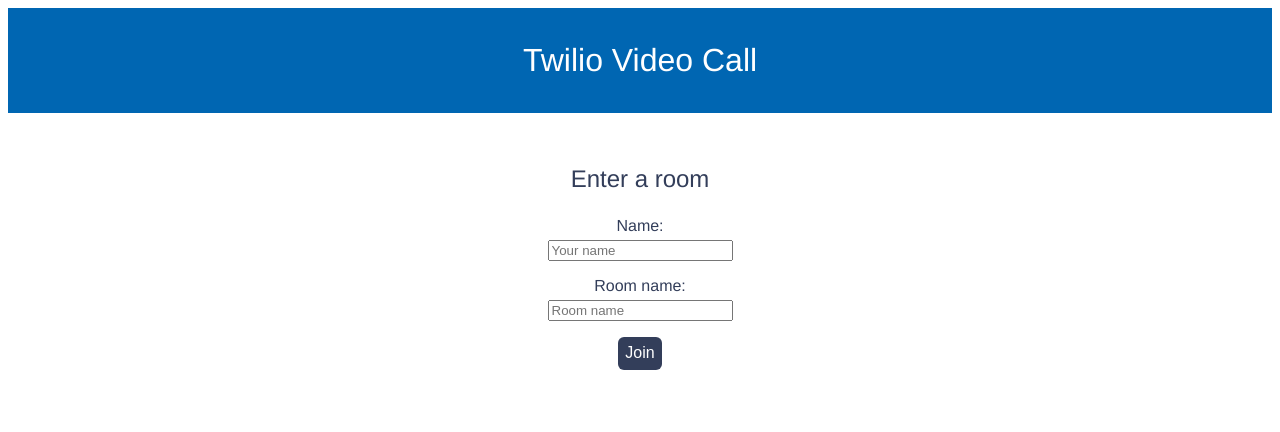
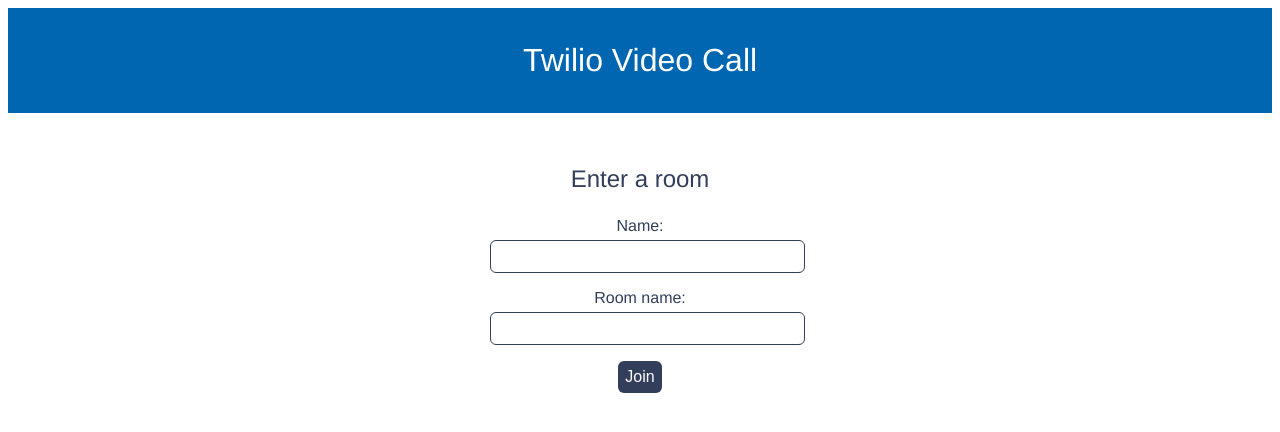
Before and after one commit to react-mern/POC-Twilio-Video-Call, a React (Vite) app: page / in a window 1280 px wide. Shown: the top 432 px of the page. Built offline with nearby package versions, Linux system fonts and the light colour scheme.

Commit message:
:fire: Removed unnecessary files and updated the components

```diff
--- a/src/components/Form/Form.tsx
+++ b/src/components/Form/Form.tsx
@@ -1,25 +1,21 @@
 import React from "react";
-import { Formik, Field, ErrorMessage, FormikHelpers } from "formik";
 import {
   FormWrapper,
   FormInputWrapper,
   FormLabel,
   FormHeading,
+  FormInput,
   StyledButton,
 } from "./Form.style";
-import { validationSchema } from "../../constants/formValidation";
-import ErrorStyle from "../../styled/Error.style";
 import PropTypes from "prop-types";
+import { FormEvent } from "react";
 
 interface FormProps {
   username: string;
   handleUsernameChange: (event: React.ChangeEvent<HTMLInputElement>) => void;
   roomName: string;
   handleRoomNameChange: (event: React.ChangeEvent<HTMLInputElement>) => void;
-  handleSubmit: (
-    values: { username: string; roomName: string },
-    formikHelpers: FormikHelpers<{ username: string; roomName: string }>
-  ) => void;
+  handleSubmit: (event: FormEvent) => void;
   connecting: boolean;
 }
 
@@ -32,46 +28,36 @@
   connecting,
 }) => {
   return (
-    <Formik
-      initialValues={{ username: "", roomName: "" }}
-      validationSchema={validationSchema}
-      onSubmit={handleSubmit}
-    >
-      <FormWrapper>
+    <FormWrapper onSubmit={handleSubmit}>
        <FormHeading>Enter a room</FormHeading>
        <FormInputWrapper>
-          <FormLabel htmlFor="username">Name:</FormLabel>
-          <Field
+        <FormLabel htmlFor="name">Name:</FormLabel>
+        <FormInput
           type="text"
-            id="username"
-            placeholder="Your name"
-            name="username"
+          id="field"
           value={username}
           onChange={handleUsernameChange}
           readOnly={connecting}
+          required
         />
-          <ErrorMessage name="username" component={ErrorStyle} />
       </FormInputWrapper>
 
       <FormInputWrapper>
-          <FormLabel htmlFor="roomName">Room name:</FormLabel>
-          <Field
+        <FormLabel htmlFor="room">Room name:</FormLabel>
+        <FormInput
           type="text"
-            id="roomName"
-            placeholder="Room name"
-            name="roomName"
+          id="room"
           value={roomName}
           onChange={handleRoomNameChange}
           readOnly={connecting}
+          required
         />
-          <ErrorMessage name="roomName" component={ErrorStyle} />
       </FormInputWrapper>
 
       <StyledButton type="submit" disabled={connecting}>
         {connecting ? "Connecting" : "Join"}
       </StyledButton>
     </FormWrapper>
-    </Formik>
   );
 };
 
--- a/src/components/Participant/Participant.tsx
+++ b/src/components/Participant/Participant.tsx
@@ -15,7 +15,11 @@
 }
 
 type TrackPublication = LocalTrackPublication | RemoteTrackPublication;
-
+/**
+ *
+ * @param param0
+ * @returns
+ */
 const Participant: React.FC<ParticipantProps> = ({ participant }) => {
   const [videoTracks, setVideoTracks] = useState<(LocalTrack | RemoteTrack)[]>([]);
   const [audioTracks, setAudioTracks] = useState<(LocalTrack | RemoteTrack)[]>([]);
--- a/src/constants/formValidation.ts
+++ /dev/null
@@ -1,7 +0,0 @@
-import * as Yup from "yup";
-import * as validationMessages from "./validationMessages"
-
-export const validationSchema = Yup.object({
-    username: Yup.string().required(validationMessages.NAME_REQUIRED),
-    roomName: Yup.string().required(validationMessages.ROOM_NAME_REQUIRED),
-  });
--- a/src/constants/validationMessages.ts
+++ /dev/null
@@ -1,2 +0,0 @@
-export const NAME_REQUIRED = "Name is required";
-export const ROOM_NAME_REQUIRED = "Room name is required";
--- a/src/styled/Error.style.ts
+++ /dev/null
@@ -1,12 +0,0 @@
-// Import the 'styled' function from 'styled-components'
-import styled from "styled-components";
-
-// Styled component for displaying error messages
-const ErrorStyle = styled.div`
-    color:red;
-    font-size:14px;
-    margin-top:5px;
-`;
-
-// Export the styled component for use in other parts of your application
-export default ErrorStyle;
```
Lines whose indentation alone changed are shown as unchanged.
